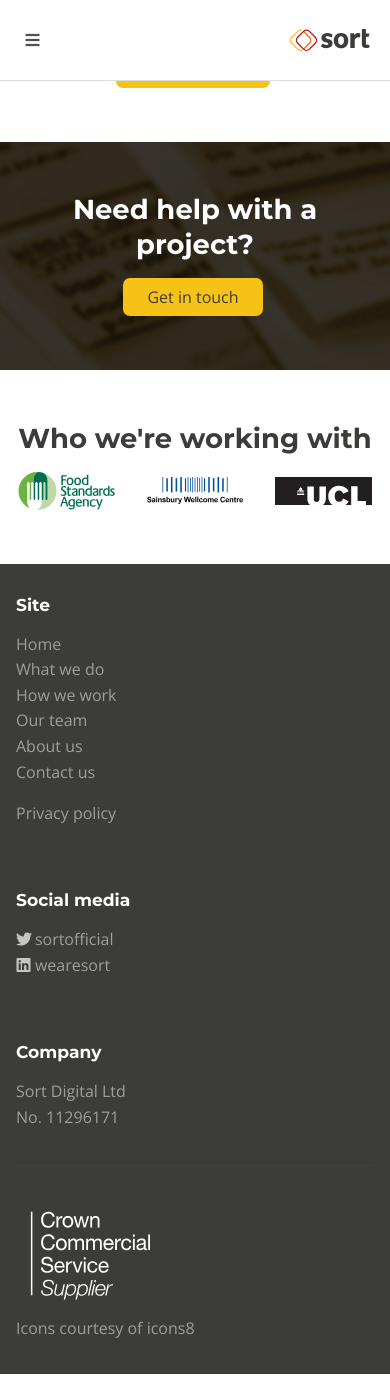
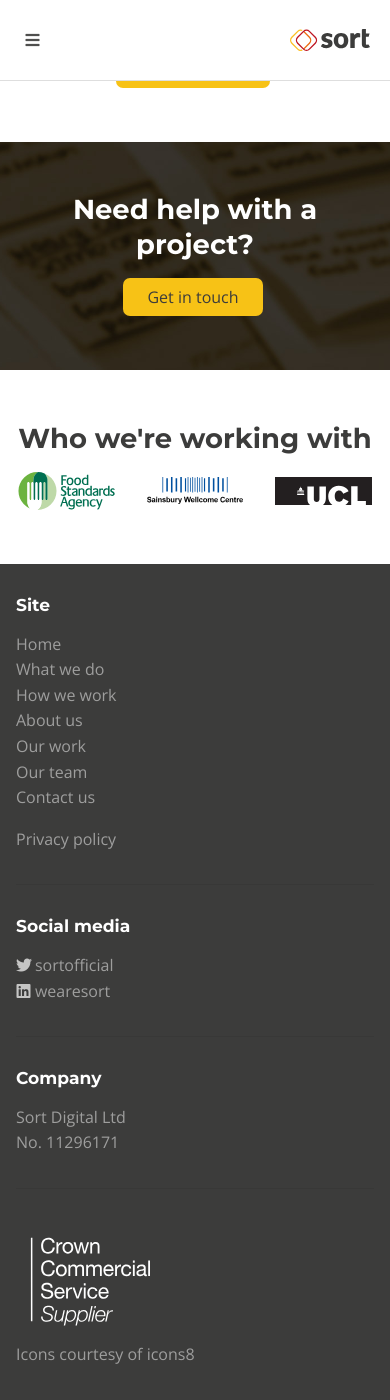
Before and after one commit to wearesort/sort-wearesort, a Jekyll site: the page built from _pages/index.html, in a window 390 px wide and 1400 px high, scrolled down 1825 px. Built offline with Jekyll 4.4.1, drawn with Linux system fonts in a browser that asks for light colours; nearby versions of some CDN libraries; comment, search, counter and statistics services are not loaded; before the commit the page ends 3199 px from its top, so only the background shows below that.

Commit message:
Added our-work to menus

```diff
--- a/_includes/footer.html
+++ b/_includes/footer.html
@@ -7,8 +7,9 @@
           <a class="item" href="/">Home</a>
           <a class="item" href="/what-we-do/">What we do</a>
           <a class="item" href="/how-we-work/">How we work</a>
+          <a class="item" href="/about-us/">About us</a>
+          <a class="item" href="/our-work/">Our work</a>
           <a class="item" href="/our-team/">Our team</a>
-          <a class="item" href="/about-us/">About us</a>
           <a class="item" href="/contact-us/">Contact us</a>
         </div>
         <div class="ui inverted link list">
--- a/_includes/main-menu.html
+++ b/_includes/main-menu.html
@@ -4,6 +4,7 @@
     <a class="item" href="/what-we-do/">What we do</a>
     <a class="item" href="/how-we-work/">How we work</a>
     <a class="item" href="/about-us/">About us</a>
+    <a class="item" href="/our-work/">Our work</a>
     <a class="item" href="/our-team/">Our team</a>
     <a class="item" href="/contact-us/">Contact us</a>
   </div>
--- a/_includes/sidebar-menu.html
+++ b/_includes/sidebar-menu.html
@@ -3,6 +3,7 @@
   <a class="item" href="/what-we-do/">What we do</a>
   <a class="item" href="/how-we-work/">How we work</a>
   <a class="item" href="/about-us/">About us</a>
+  <a class="item" href="/our-work/">Our work</a>
   <a class="item" href="/our-team/">Our team</a>
   <a class="item" href="/contact-us/">Contact us</a>
 </div>
--- a/assets/semantic/dist/components/item.css
+++ b/assets/semantic/dist/components/item.css
@@ -484,3 +484,9 @@
 /*******************************
     User Variable Overrides
 *******************************/
+
+@media only screen and (max-width: 991px) {
+  .ui.menu .item {
+    padding: 2em 0.725em;
+  }
+}
```
Also changed, not shown: assets/semantic/dist/components/item.min.css, assets/semantic/dist/semantic.css, assets/semantic/dist/semantic.min.css, 1 other file.
